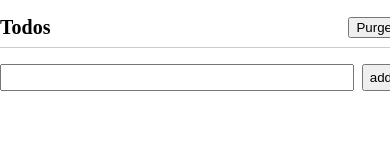
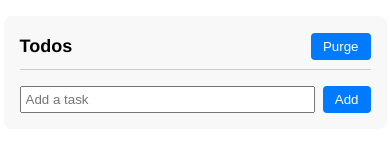
Before and after one commit to ya-jp/simple_todosapp, a plain HTML site: page index.html in a window 390 px wide. Drawn offline with Linux system fonts and the light colour scheme.

Commit message:
Refactor Todos app: update HTML, CSS and JS

```diff
--- a/index.html
+++ b/index.html
@@ -1,47 +1,25 @@
 <!DOCTYPE html>
 <html lang="ja">
-
 <head>
     <meta charset="UTF-8">
     <meta name="viewport" content="width=device-width, initial-scale=1.0">
-    <title>Todos app</title>
+    <title>Todos App</title>
     <link rel="stylesheet" href="style.css">
 </head>
-
 <body>
     <div class="container">
         <h1>
             Todos
             <button id="purge">Purge</button>
         </h1>
-        <ul id="todos">
-            <!-- <li>
-                <label>
-                    <input type="checkbox">
-                    <span>
-                        aaa aaa aaa aaa aaa aaa aaa aaa aaa aaa aaa aaa aaa aaa aaa aaa aaa aaa aaa aaa aaa aaa aaa aaa
-                        aaa aaa aaa aaa aaa aaa aaa aaa aaa aaa aaa aaa aaa aaa aaa aaa aaa aaa aaa aaa aaa aaa aaa aaa
-                    </span>
-                </label>
-                <button>x</button>
-            </li>
-            <li>
-                <label>
-                    <input type="checkbox">
-                    <span>
-                        aaa
-                    </span>
-                </label>
-                <button>x</button>
-            </li> -->
-        </ul>
+
+        <ul id="todos"></ul>
+
         <form id="add-form">
-            <input type="text">
-            <button>add</button>
+            <input type="text" placeholder="Add a task">
+            <button>Add</button>
         </form>
     </div>
-
     <script src="main.js"></script>
 </body>
-
 </html>
--- a/main.js
+++ b/main.js
@@ -17,17 +17,18 @@
 
     const renderTodo = (todo) => {
         /*
-        -li
-         -label
-           -input
-           -span
-         -button
-        */
+         - li
+           - label
+             - input
+             - span
+           - button
+         */
 
         const input = document.createElement('input');
         input.type = 'checkbox';
         input.checked = todo.isCompleted;
-        //checkしたやつも保存する機能を追加
+
+        //チェックボックスの状態変更を保存する
         input.addEventListener('change', () => {
             todos.forEach((item) => {
                 if (item.id === todo.id) {
@@ -48,9 +49,8 @@
         button.textContent = 'x';
         //削除機能を追加する
         button.addEventListener('click', () => {
-            if (!confirm('Sure?')) {
-                return;
-            }
+            if (!confirm('Sure?')) return;
+
             li.remove();
             todos = todos.filter((item) => {
                 return item.id !== todo.id;
@@ -70,36 +70,33 @@
         });
     };
 
-    //フォームからtodoに投稿できるようにする
-    //デフォルトだとページ遷移をして消えてしまうのでeを渡して遷移しないようにする
+
+    //フォームからtodoを追加する
     document.querySelector('#add-form').addEventListener('submit', (e) => {
         e.preventDefault();
-        //多くなるので定数にする
+
         const input = document.querySelector('#add-form input');
         const todo = {
-            //todoに各要素にユニークなIDをつける
-            id: Date.now(),     //あまり厳密ではないが今回はこれで
+            id: Date.now(),
             title: input.value,
             isCompleted: false,
         };
+
         renderTodo(todo);
         todos.push(todo);
-        console.table(todos);
         saveTodos();
 
         //フォームの後に残ったやつを消す
         input.value = '';
-        //空になったときに自動的にフォーカスする
         input.focus();
     });
 
-    //パージ機能の追加
+    //パージ機能(完了済みを削除)
     document.querySelector('#purge').addEventListener('click', () => {
-        if (!confirm('Sure?')) {
-            return;
-        }
+        if (!confirm('Sure?')) return;
+
         todos = todos.filter((todo) => {
-         return todo.isCompleted === false;
+            return todo.isCompleted === false;
         });
         saveTodos();
 
@@ -111,5 +108,4 @@
 
     renderTodos();
 
-
 }
--- a/style.css
+++ b/style.css
@@ -2,11 +2,29 @@
 
 body {
     margin: 0;
+    font-family: 'Helvetica Neue', Arial, sans-serif;
+    line-height: 1.6;
 }
 
 .container {
-    width: 400px;
+    max-width: 500px;
     margin: 16px auto;
+    padding: 16px;
+    background: #f8f8f8;
+    border-radius: 8px;
+}
+
+button {
+    background-color: #007bff;
+    color: white;
+    border: none;
+    padding: 6px 12px;
+    border-radius: 4px;
+    cursor: pointer;
+}
+
+button:hover {
+    background-color: #0056b3;
 }
 
 h1 {
@@ -33,7 +51,7 @@ li {
 }
 
 li input:checked+span {
-    color: gray;
+    color: #999;
     text-decoration: line-through;
 }
 
@@ -55,3 +73,13 @@ form input {
     flex: 1;
     padding: 4px;
 }
+
+@media (max-width: 600px) {
+    .container {
+        width: 90%;
+    }
+
+    h1 {
+        font-size: 18px;
+    }
+}
```
